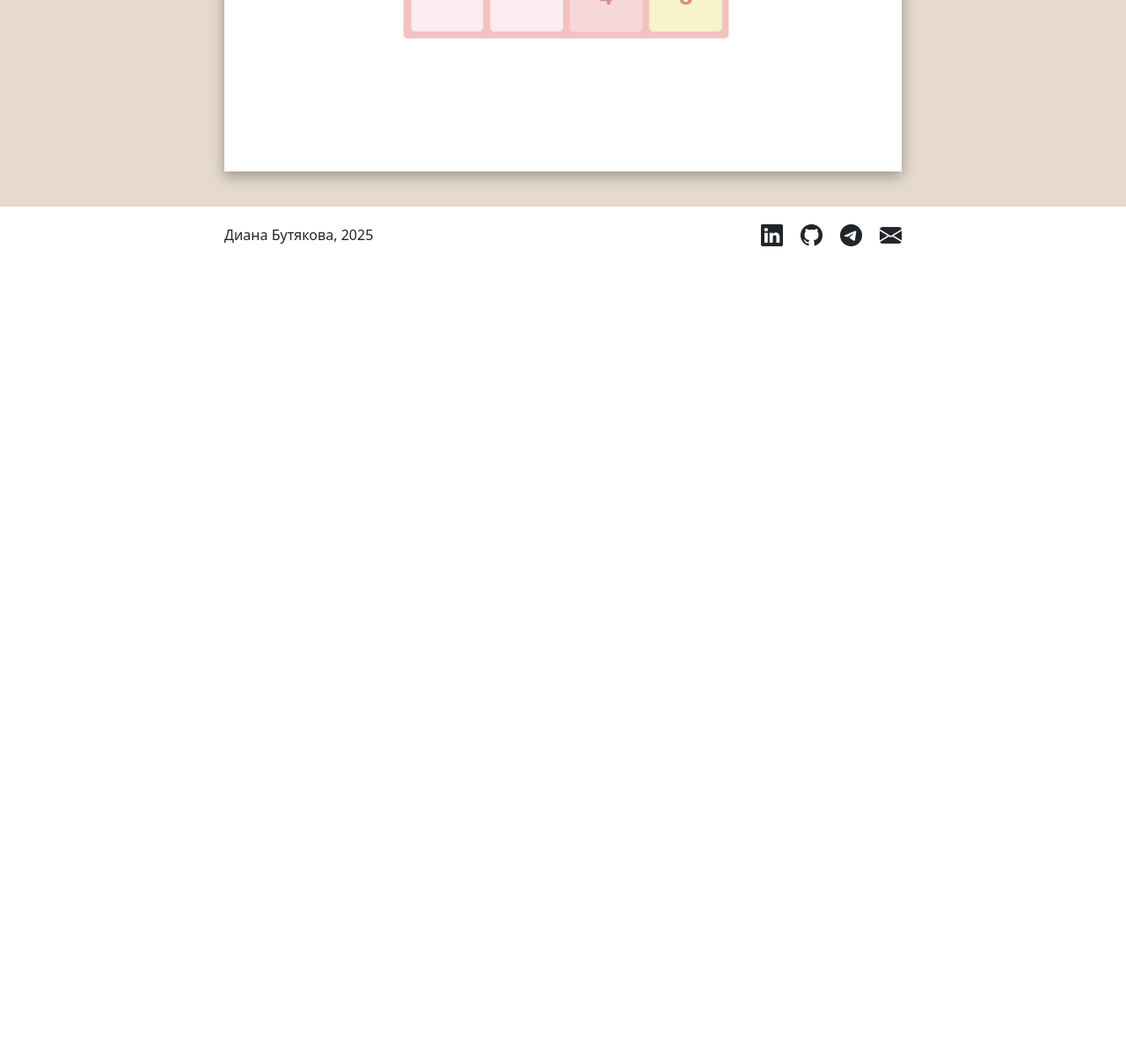
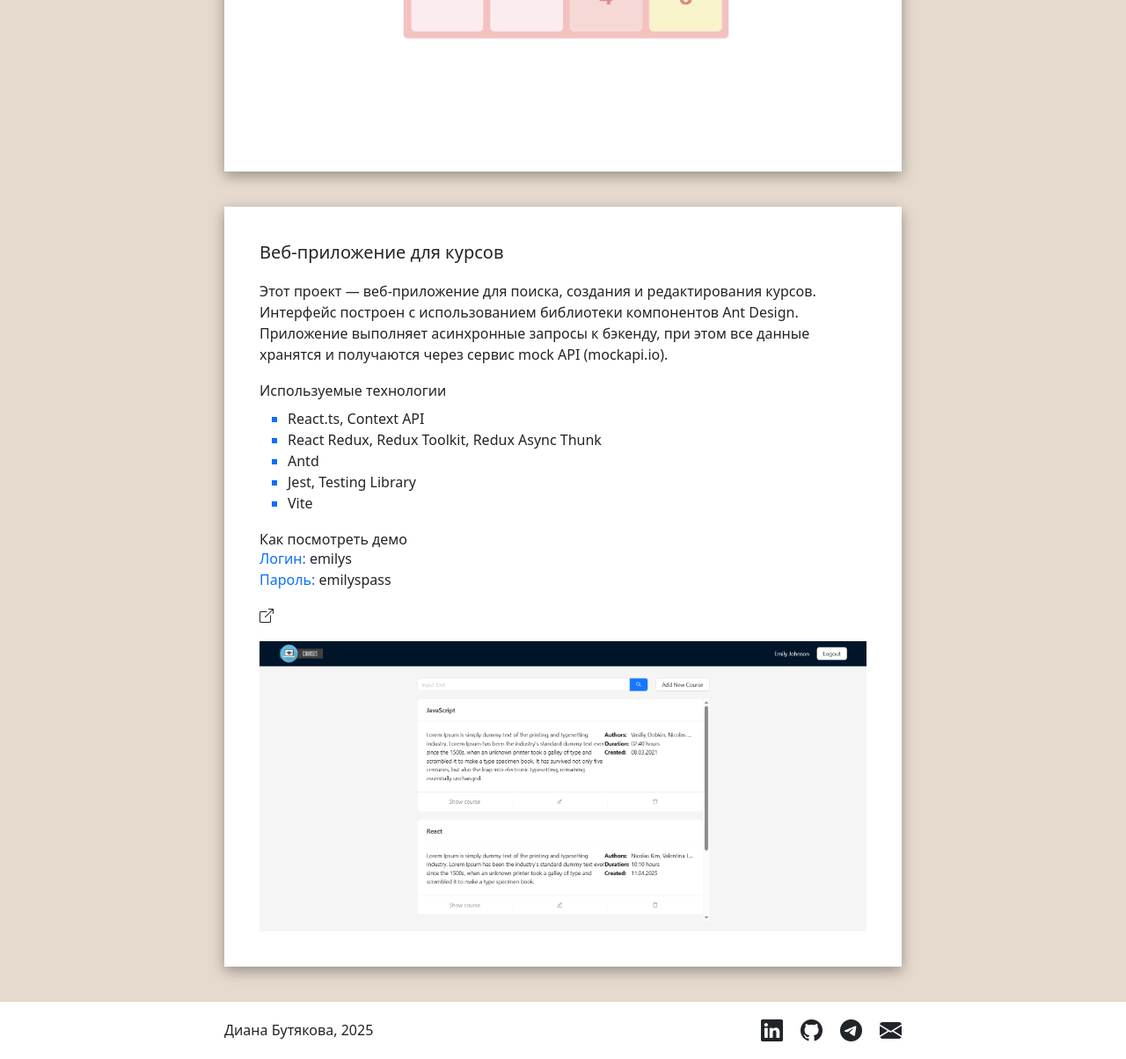
Before and after one commit to bt-diana/cv, a website built with webpack: page src/ru.html in a window 1280 px wide. Shown: the part 4756-5960 px from the top of the page at 88% size. Before the commit the page ends 5056 px from the top, so only its background shows below. Built offline with nearby package versions, Linux system fonts and the light colour scheme.

Commit message:
feat: add courses project

```diff
--- a/src/ru.html
+++ b/src/ru.html
@@ -272,6 +272,45 @@
                 >
               </div>
             </div>
+            <div class="section__card section-card projects-card">
+              <div class="section-card__title projects-card__title h5">Веб-приложение для курсов</div>
+              <div class="section-card__body card-body projects-card__body project">
+                <div class="project__description">
+                  Этот проект — веб-приложение для поиска, создания и редактирования курсов. Интерфейс построен с использованием библиотеки компонентов Ant Design. Приложение выполняет асинхронные запросы к бэкенду, при этом все данные хранятся и получаются через сервис mock API (mockapi.io).
+                </div>
+                <div class="project__technologies project-technologies">
+                  <div class="project-technologies__title h6">Используемые технологии</div>
+                  <ul class="project-technologies__list technologies-list">
+                    <li class="technologies-list__item">React.ts, Context API</li>
+                    <li class="technologies-list__item">React Redux, Redux Toolkit, Redux Async Thunk</li>
+                    <li class="technologies-list__item">Antd</li>
+                    <li class="technologies-list__item">Jest, Testing Library</li>
+                    <li class="technologies-list__item">Vite</li>
+                  </ul>
+                </div>
+                <div class="project__architecture project-architecture">
+                  <div class="project-architecture__title h6">Как посмотреть демо</div>
+                  <div class="project-architecture__text">
+                    <div><span class="text-primary">Логин:</span> emilys</div>
+                    <div><span class="text-primary">Пароль:</span> emilyspass</div>
+                  </div>
+                </div>
+                <div class="project__links project-links">
+                  <a
+                    class="project-links__item"
+                    href="https://fanciful-wisp-7ee5e5.netlify.app/"
+                    target="_blank"
+                  >
+                    <i class="bi bi-box-arrow-up-right"></i>
+                  </a>
+                </div>
+                <img
+                  class="project__image"
+                  src="<%= require('./assets/images/courses.png') %>"
+                  alt="courses-app"
+                >
+              </div>
+            </div>
           </div>
         </div>
       </section>
```
Also changed, not shown: src/en.html (+46 -0 lines), src/assets/images/courses.png (added).
